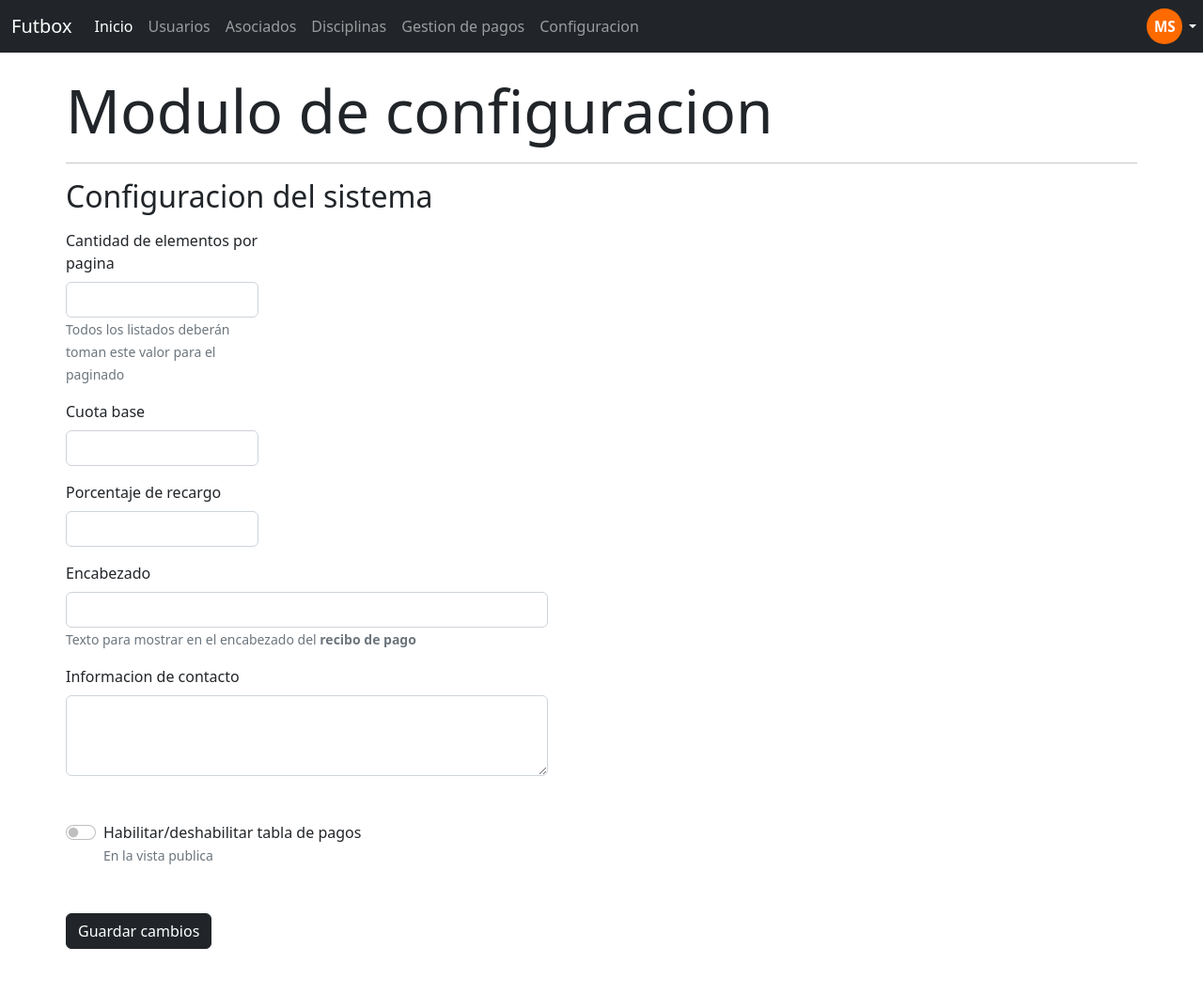
After one commit to GutierrezS-JC/Proyecto-2022, a Flask app: page /configuracion/ in a window 1280 px wide. The commit adds this page. Shown: the whole page at 94% size. Run offline with Flask 2, Linux system fonts and the light colour scheme.

Commit message:
Vista, controlador y estilos base de configuracion

```diff
--- /dev/null
+++ b/admin/public/config.css
@@ -0,0 +1,19 @@
+.configContainer{
+    padding-left: 25px;
+    padding-right: 25px;
+}
+
+@media (min-width: 992px) {
+    .formStyle{
+        width: 45%;
+    }
+
+    .configContainer{
+        padding-left: 0px;
+        padding-right: 0px;
+    }
+
+    .reducedSize{
+        width: 40%;
+    }
+}
--- a/admin/src/web/__init__.py
+++ b/admin/src/web/__init__.py
@@ -5,6 +5,7 @@ from .controllers.home import home_blueprint
 from .controllers.login import login_blueprint
 from .controllers.issues import issue_blueprint
 from src.web.controllers.users import user_blueprint
+from src.web.controllers.config import config_blueprint
 
 from src.web.helpers import handlers
 from src.core import database
@@ -23,6 +24,7 @@ def create_app(env="development", static_folder="static"):
     app.register_blueprint(issue_blueprint)
 
     app.register_blueprint(user_blueprint)
+    app.register_blueprint(config_blueprint)
 
     app.register_error_handler(404, handlers.not_found_error)
     app.register_error_handler(500, handlers.internal_server_error)
--- /dev/null
+++ b/admin/src/web/controllers/config.py
@@ -0,0 +1,9 @@
+from flask import Blueprint
+from flask import render_template
+
+config_blueprint = Blueprint("config", __name__, url_prefix="/configuracion")
+
+
+@config_blueprint.get("/")
+def config_index():
+    return render_template("config/index.html")
--- /dev/null
+++ b/admin/src/web/templates/config/index.html
@@ -0,0 +1,52 @@
+{% extends "layout.html" %}
+{% block title %}Configuracion{% endblock %}
+{% block head %}
+  {{ super() }}
+  <link rel="stylesheet" href="{{ url_for('static', filename='config.css') }}">
+{% endblock %}
+
+{% block content %}
+<div class="container mt-4 configContainer">
+    <h1 class="display-3">Modulo de configuracion</h1>
+    <hr>
+
+    <h2 class="my-3">Configuracion del sistema</h2>
+    <form class="formStyle">
+        <div class="form-group mb-3 reducedSize">
+            <label class="mb-2" for="cantElementos">Cantidad de elementos por pagina</label>
+            <input aria-required="true" required name="cantElementos" type="text" class="form-control" id="cantElementos" aria-describedby="Cantidad de elementos">
+            <small id="ayudaElementos" class="form-text text-muted">Todos los listados deberán toman este valor para el paginado</small>
+        </div>
+
+        <div class="form-group mb-3 reducedSize">
+            <label class="mb-2" for="valorCuotaBase">Cuota base</label>
+            <input aria-required="true" required name="valorCuotaBase" type="text" class="form-control" id="valorCuotaBase" aria-describedby="Valor cuota base">
+        </div>
+
+        <div class="form-group mb-3 reducedSize">
+            <label class="mb-2" for="valorRecargo">Porcentaje de recargo</label>
+            <input aria-required="true" required name="valorRecargo" type="text" class="form-control" id="valorRecargo" aria-describedby="Valor de recargo">
+        </div>
+
+        <div class="form-group mb-3">
+            <label class="mb-2" for="encabezado">Encabezado</label>
+            <input aria-required="true" required name="encabezado" type="text" class="form-control" id="encabezado" aria-describedby="Texto encabezado recibo de pago">
+            <small id="ayudaEncabezado" class="form-text text-muted">Texto para mostrar en el encabezado del <strong>recibo de pago</strong></small>
+        </div>
+
+        <div class="form-group mb-3">
+            <label class="mb-2" for="infoContacto">Informacion de contacto</label>
+            <textarea aria-required="true" required name="infoContacto" class="form-control" id="infoContacto" rows="3"></textarea>
+        </div>
+
+        <div class="form-check form-switch mt-5">
+            <input class="form-check-input" type="checkbox" role="switch" id="switchTablaPagos">
+            <label class="form-check-label" for="switchTablaPagos">Habilitar/deshabilitar tabla de pagos</label><br/>
+            <small id="ayudaSwitchTabla" class="form-text text-muted">En la vista publica</small>
+        </div>
+
+
+        <button type="submit" class="btn btn-dark btn-padding my-5">Guardar cambios</button>
+    </form>
+</div>
+{% endblock %}
--- a/admin/src/web/templates/home.html
+++ b/admin/src/web/templates/home.html
@@ -86,6 +86,7 @@
 
         <div class="col">
             <div class="card" id="configuracion" onmouseover="imHovered(this)" onmouseout="imNotHovered(this)" style="width: 18rem; height: 15em">
+                <a href="{{url_for('config.config_index') }}" class="linkNone">
                     <div class="card-body">
                         <h5 class="card-title">Configuracion del sistema</h5>
                         <h6 class="card-subtitle mb-2 text-muted">Card subtitle</h6>
@@ -99,6 +100,7 @@
                         </div>
                         <p class="card-text">Some quick example text to build on the card title and make. </p>
                     </div>
+                </a>
             </div>
         </div>
     </div>
```
Lines whose indentation alone changed are shown as unchanged.
